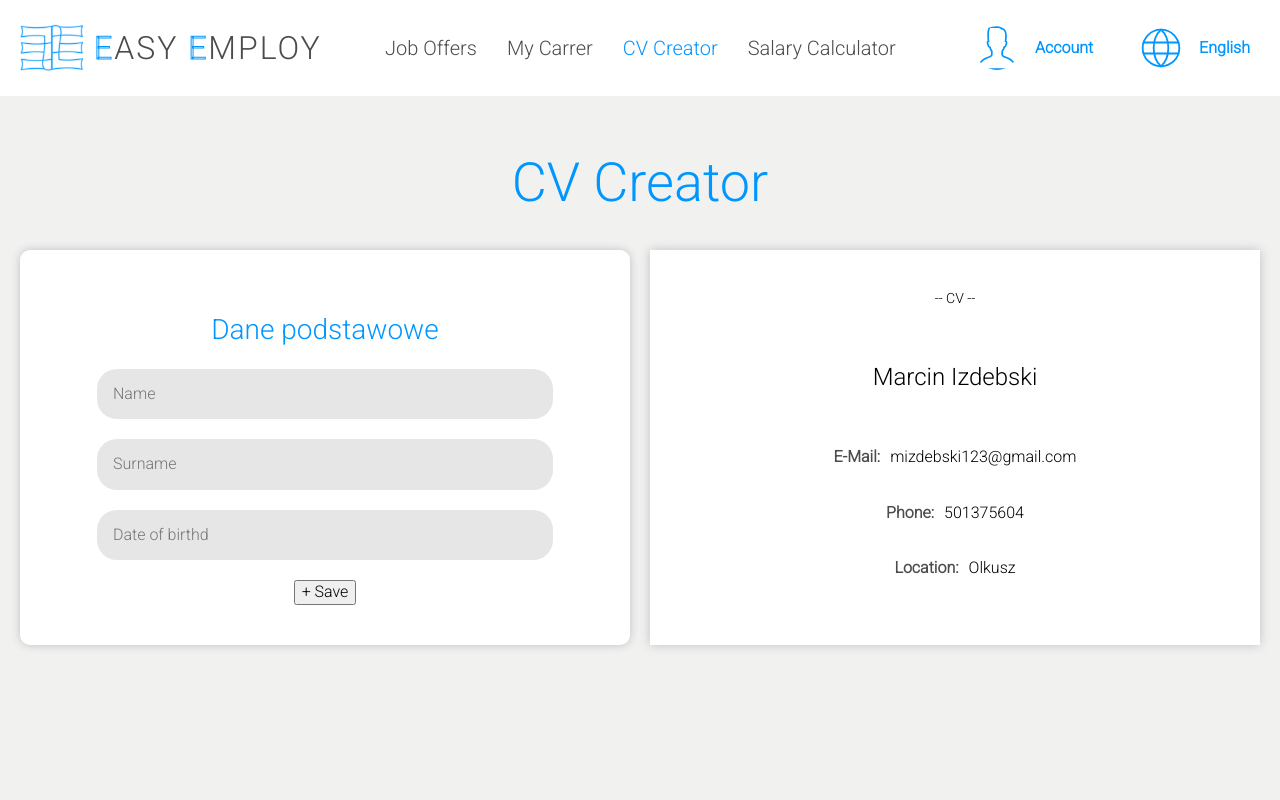
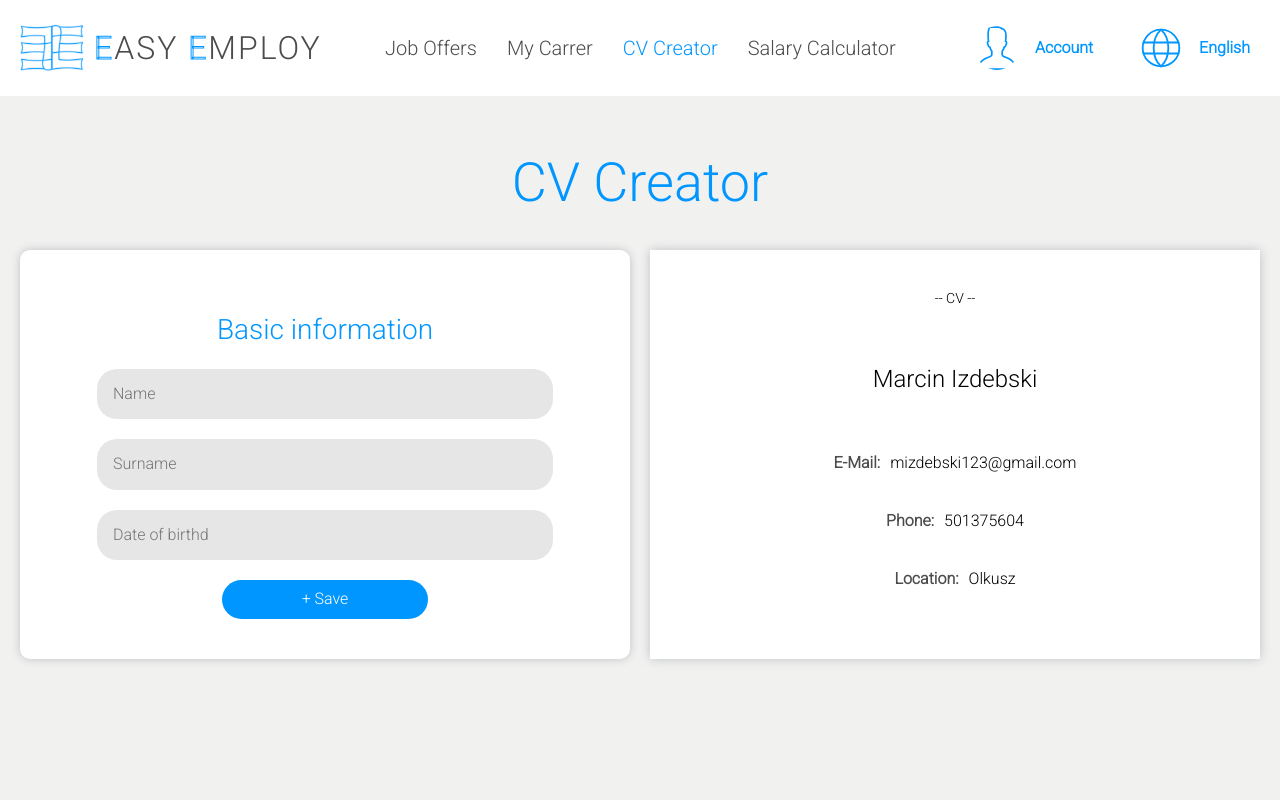
Before and after one commit to mizdebski77/Easy-Employ, a React (Create React App) app: page /CV-Creator in a window 1280 px wide. Shown: the top 800 px of the page. Built offline with nearby package versions, Linux system fonts and the light colour scheme.

Commit message:
Styles to save button added

```diff
--- a/src/features/Creator/creator.tsx
+++ b/src/features/Creator/creator.tsx
@@ -23,7 +23,7 @@ export const Creator = () => {
 
             <ContentWrapper>
                 <FormsWrapper>
-                    <DataTitle>Dane podstawowe</DataTitle>
+                    <DataTitle>Basic information</DataTitle>
                     <DataForm>
                         <DataInput placeholder='Name' />
                         <DataInput placeholder='Surname ' />
--- a/src/features/Creator/styledCreator.ts
+++ b/src/features/Creator/styledCreator.ts
@@ -44,8 +44,12 @@ export const DataForm = styled.form`
     justify-content: center;
 `;
 
-export const SaveButton  = styled.button`
-
+export const SaveButton = styled.button`
+    background: ${({ theme }) => theme.color.fontMain};
+    color: ${({ theme }) => theme.color.secondColor};
+    padding: 10px 80px;
+    border: none;
+    border-radius: 20px;
 `;
 
 export const DataInput = styled.input`
```
